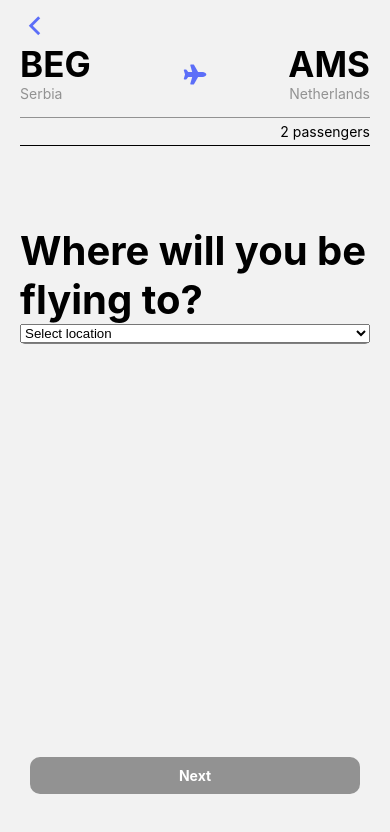
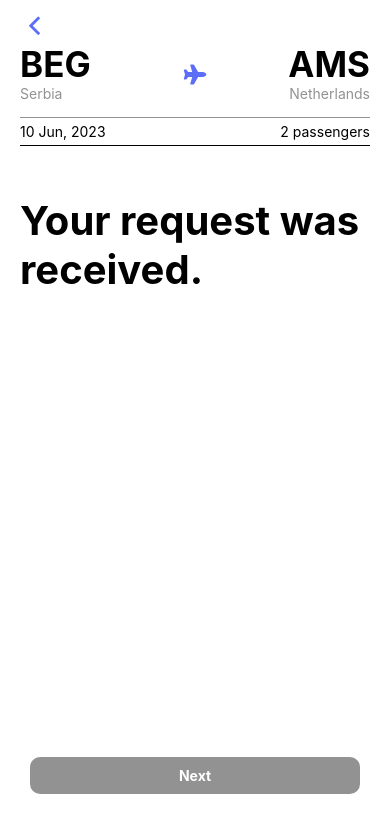
Before and after one commit to BrightCoders-Institute/reto-reservacion-de-vuelos-ghostbusters, a React Native app in the folder AppVuelos/: screen /Booking in a window 390 px wide. Shown: the top 832 px of the page. Built offline with nearby package versions, Linux system fonts and the light colour scheme; what @react-native-google-signin/google-signin would draw is missing.

Commit message:
Added new component for booking screen
Installed and imported new components for booking screen:
Calendar from react-native-calendars
Wheely as a passanger picker

Co-authored-by: DerekAyala <derek.ayala12345@hotmail.com>

```diff
--- a/AppVuelos/package.json
+++ b/AppVuelos/package.json
@@ -22,9 +22,11 @@
     "firebase": "^9.23.0",
     "react": "18.2.0",
     "react-native": "0.71.11",
+    "react-native-calendars": "^1.1299.0",
     "react-native-safe-area-context": "^4.6.3",
     "react-native-screens": "^3.22.0",
-    "react-native-vector-icons": "^9.2.0"
+    "react-native-vector-icons": "^9.2.0",
+    "react-native-wheely": "^0.6.0"
   },
   "devDependencies": {
     "@babel/core": "^7.20.0",
--- a/AppVuelos/src/screens/booking.tsx
+++ b/AppVuelos/src/screens/booking.tsx
@@ -3,23 +3,33 @@ import {useState} from 'react';
 import {View, Text, SafeAreaView, Pressable} from 'react-native';
 import {useNavigation} from '@react-navigation/native';
 import Ionicons from 'react-native-vector-icons/Ionicons';
-import {primaryColor} from '../styles/colors';
 import BookingStyles from '../styles/bookingStyles';
 import Flight from '../components/flight';
 import SelectComponent from '../components/selectComponent';
+import {Calendar, LocaleConfig} from 'react-native-calendars';
+import {primaryColor, whiteColor, blackColor, accentColor} from '../styles/colors';
+import WheelPicker from 'react-native-wheely';
 
 function Booking(): JSX.Element {
-  const [date, setDate] = useState('');
+  const [date, setDate] = useState('10 Jun, 2023');
   const [departureCity, setDepartureCity] = useState('BEG');
   const [departureState, setDepartureState] = useState('Serbia');
   const [destinationCity, setDestinationCity] = useState('AMS');
   const [destinationState, setDestinationState] = useState('Netherlands');
   const [passangers, setPassangers] = useState(2);
   const navigation = useNavigation<any>();
+  const [selectedIndex, setSelectedIndex] = useState(0);
+  const [selectedDate, setSelectedDate] = useState('');
   return (
-    <SafeAreaView style={BookingStyles.container}>
+    <SafeAreaView style={BookingStyles.background}>
+      <View style={BookingStyles.container}>
         <Pressable onPress={() => navigation.replace('MyFlights')}>
-        <Ionicons style={{alignSelf: 'flex-start'}} name="chevron-back" size={30} color={primaryColor} />
+          <Ionicons
+            style={{alignSelf: 'flex-start'}}
+            name="chevron-back"
+            size={30}
+            color={primaryColor}
+          />
         </Pressable>
         <View style={BookingStyles.bookingContainer}>
           <View style={BookingStyles.body}>
@@ -31,18 +41,61 @@ function Booking(): JSX.Element {
               destinationstate={destinationState}
               passengers={passangers}
             />
+            <Text style={BookingStyles.text}>Your request was received.</Text>
             {/* <View>
             <Text style={BookingStyles.text}>Where are you now?</Text>
             <SelectComponent />
           </View> */}
-          <View>
+            {/* <View>
             <Text style={BookingStyles.text}>Where will you be flying to?</Text>
             <SelectComponent />
-          </View>
+          </View> */}
+            {/* <View>
+              <Text style={BookingStyles.text}>Select date</Text>
+              <Calendar
+                onDayPress={day => {
+                  setSelectedDate(day.dateString);
+                  console.log('selected day', day);
+                }}
+                minDate='2023-07-12'
+                markedDates={{
+                  [selectedDate]: {selected: true, dotColor: primaryColor},
+                }}
+                theme={{
+                  todayTextColor: blackColor,
+                  textMonthFontWeight: 'bold',
+                  textMonthFontSize: 20,
+                }}
+                month
+                />
+            </View> */}
+            {/* <View>
+              <Text style={BookingStyles.text}>How many passengers?</Text>
+              <WheelPicker
+                selectedIndex={selectedIndex}
+                options={['1', '2', '3', '4', '5', '6']}
+                onChange={index => setSelectedIndex(index)}
+                containerStyle={{marginHorizontal: 100}}
+                itemTextStyle={{
+                  fontSize: 25,
+                  fontWeight: '900',
+                  color: blackColor,
+                }}
+                selectedIndicatorStyle={{
+                  borderLeftColor: primaryColor,
+                  borderLeftWidth: 1,
+                  borderRightColor: primaryColor,
+                  borderRightWidth: 1,
+                  backgroundColor: whiteColor,
+                }}
+              />
+              <Text>{selectedIndex + 1}</Text>
+            </View> */}
           </View>
           <Pressable style={BookingStyles.button}>
             <Text style={BookingStyles.textButton}>Next</Text>
           </Pressable>
+        </View>
       </View>
     </SafeAreaView>
   );
--- a/AppVuelos/src/styles/bookingStyles.tsx
+++ b/AppVuelos/src/styles/bookingStyles.tsx
@@ -7,12 +7,17 @@ const BookingStyles = StyleSheet.create({
     marginVertical: 10,
     marginHorizontal: 20,
   },
+  background: {
+    backgroundColor: whiteColor,
+    flex: 1
+  },
   bookingContainer: {
     flex: 1,
     justifyContent: 'space-between',
   },
   body:{
-    gap: 80,
+    gap: 50,
+    flex: 1,
   },
   button: {
     backgroundColor: secondaryColor,
@@ -31,6 +36,7 @@ const BookingStyles = StyleSheet.create({
     color: blackColor,
     fontSize: 40,
     fontWeight: 'bold',
+    marginBottom: 10
   }
 });
 
```
Also changed, not shown: 1 other file (tests, documents, lock files or other folders). Lines whose indentation alone changed are shown as unchanged.
